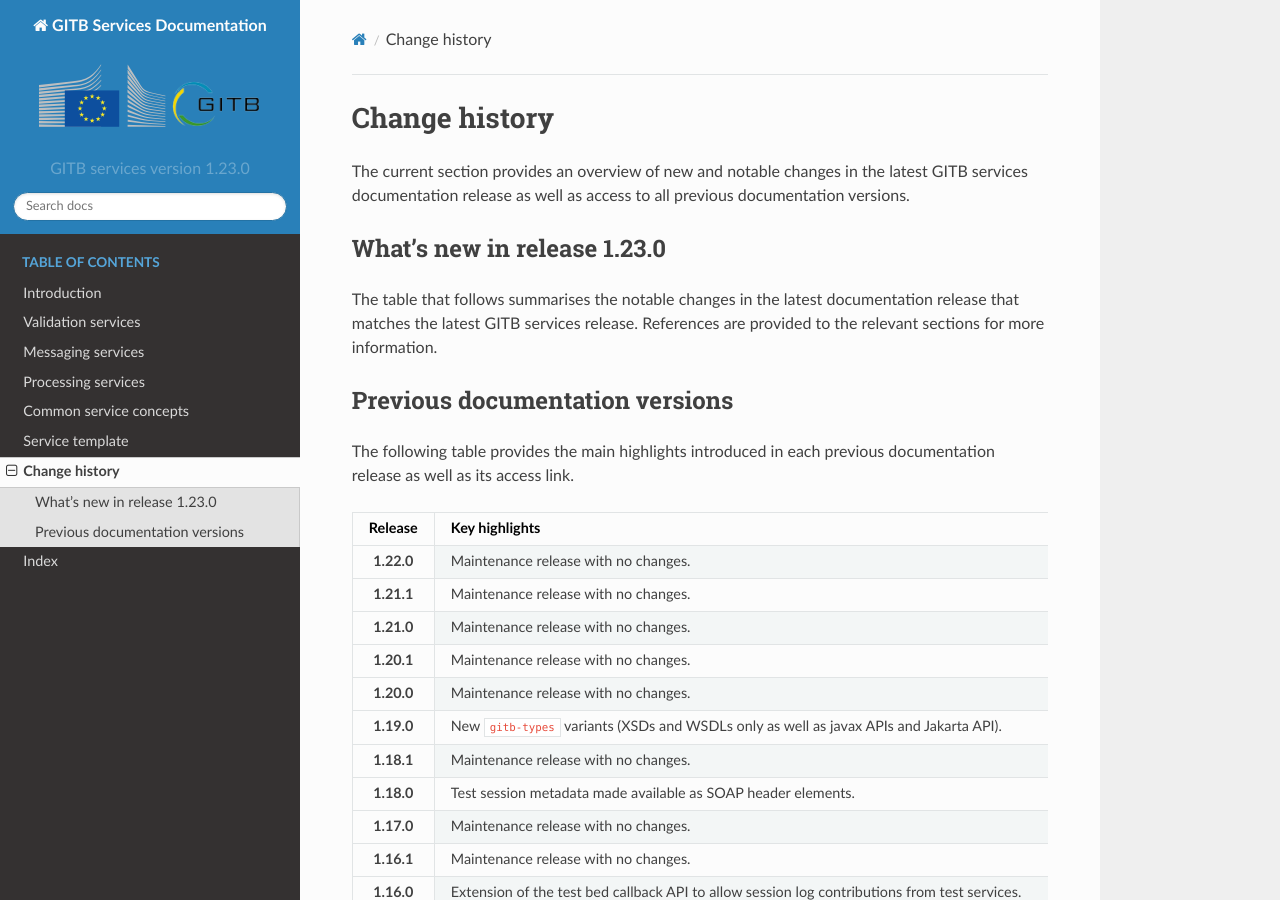
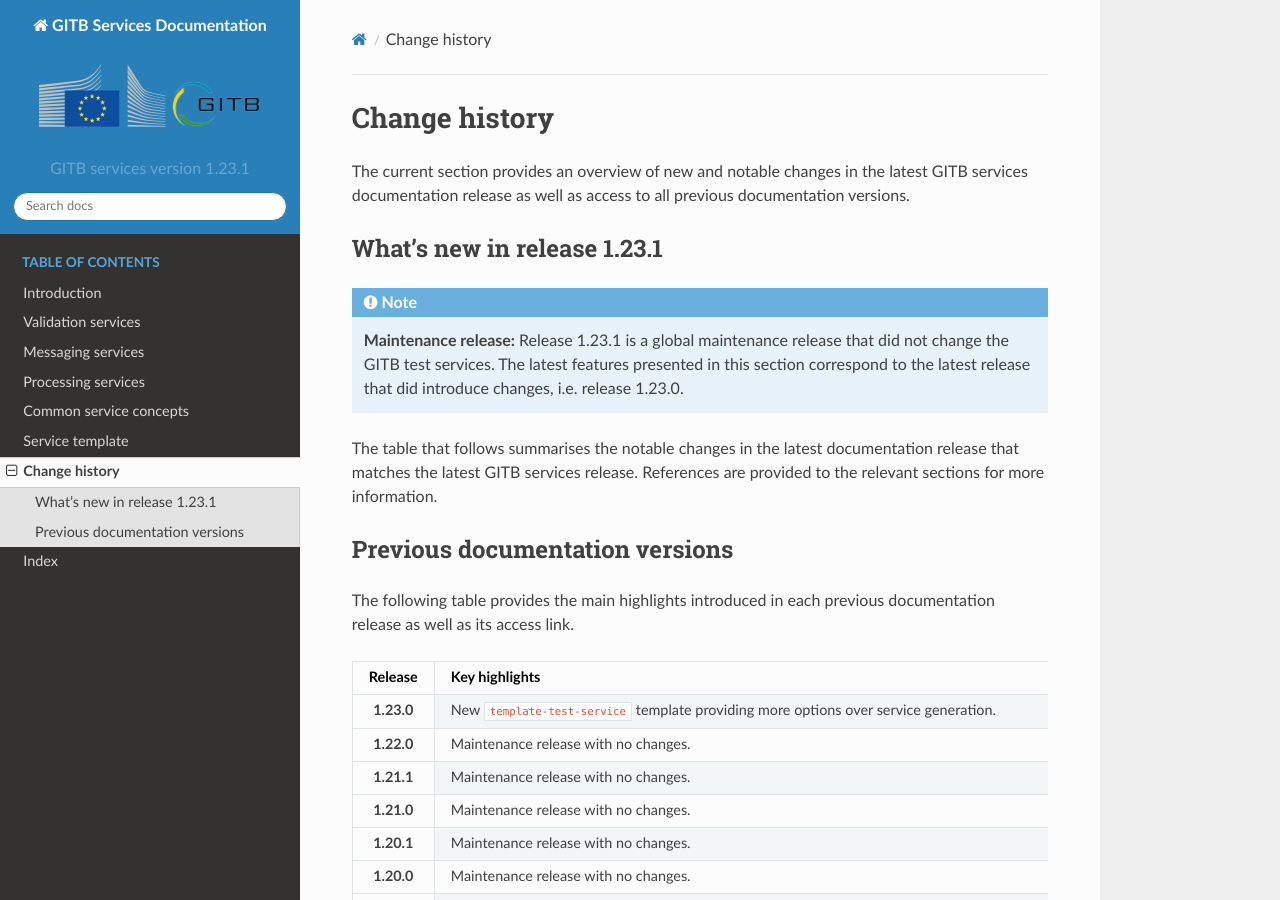
Before and after one commit to ISAITB/docs-services, a Sphinx documentation site: the page built from source/changelog/index.rst, in a window 1280 px wide and 900 px high. Built offline with Sphinx 7.4.7 and the Read the Docs theme 2.0.0, drawn with Linux system fonts in a browser that asks for light colours.

Commit message:
Updates for release 1.23.1

```diff
--- a/source/changelog/index.rst
+++ b/source/changelog/index.rst
@@ -8,8 +8,12 @@
 
 .. _changelog__new:
 
-What's new in release 1.23.0
+What's new in release 1.23.1
 ----------------------------
+
+.. note::
+    **Maintenance release:** Release 1.23.1 is a global maintenance release that did not change the GITB test services. The latest features presented
+    in this section correspond to the latest release that did introduce changes, i.e. release 1.23.0.
 
 The table that follows summarises the notable changes in the latest documentation release that matches the latest GITB services
 release. References are provided to the relevant sections for more information.
@@ -29,6 +33,7 @@
     :header: "Release", "Key highlights", "Documentation link"
     :stub-columns: 1
 
+    1.23.0, New ``template-test-service`` template providing more options over service generation., https://www.itb.ec.europa.eu/docs/services/1.23.0/
     1.22.0, Maintenance release with no changes., https://www.itb.ec.europa.eu/docs/services/1.22.0/
     1.21.1, Maintenance release with no changes., https://www.itb.ec.europa.eu/docs/services/1.21.1/
     1.21.0, Maintenance release with no changes., https://www.itb.ec.europa.eu/docs/services/1.21.0/
--- a/source/conf.py
+++ b/source/conf.py
@@ -24,9 +24,9 @@
 author = 'European Commission, DIGIT'
 
 # The short X.Y version
-version = 'GITB services version 1.23.0'
+version = 'GITB services version 1.23.1'
 # The full version, including alpha/beta/rc tags
-release = 'GITB services version 1.23.0'
+release = 'GITB services version 1.23.1'
 
 html_show_sourcelink = False
 html_show_sphinx = False
--- a/source/messaging/index.rst
+++ b/source/messaging/index.rst
@@ -114,7 +114,7 @@
     <dependency>
         <groupId>eu.europa.ec.itb</groupId>
         <artifactId>gitb-types-jakarta</artifactId>
-        <version>1.23.0</version>
+        <version>1.23.1</version>
     </dependency>
 
 .. note::
--- a/source/processing/index.rst
+++ b/source/processing/index.rst
@@ -51,7 +51,7 @@
     <dependency>
         <groupId>eu.europa.ec.itb</groupId>
         <artifactId>gitb-types-jakarta</artifactId>
-        <version>1.23.0</version>
+        <version>1.23.1</version>
     </dependency>
 
 .. note::
--- a/source/templates/index.rst
+++ b/source/templates/index.rst
@@ -62,7 +62,7 @@
 
 .. code-block:: none
 
-    mvn archetype:generate "-DarchetypeGroupId=eu.europa.ec.itb" "-DarchetypeArtifactId=template-test-service" "-DarchetypeVersion=1.23.0"
+    mvn archetype:generate "-DarchetypeGroupId=eu.europa.ec.itb" "-DarchetypeArtifactId=template-test-service" "-DarchetypeVersion=1.23.1"
 
 This will download and run the project generation process. Provide the following values for the requested properties:
 
@@ -82,7 +82,7 @@
 
     ...
     [INFO] ----------------------------------------------------------------------------
-    [INFO] Using following parameters for creating project from Archetype: template-test-service:1.23.0
+    [INFO] Using following parameters for creating project from Archetype: template-test-service:1.23.1
     [INFO] ----------------------------------------------------------------------------
     [INFO] Parameter: groupId, Value: org.test
     [INFO] Parameter: artifactId, Value: test-services
--- a/source/validation/index.rst
+++ b/source/validation/index.rst
@@ -26,7 +26,7 @@
   <dependency>
       <groupId>eu.europa.ec.itb</groupId>
       <artifactId>gitb-types-jakarta</artifactId>
-      <version>1.23.0</version>
+      <version>1.23.1</version>
   </dependency>
 
 .. note::
```
Also changed, not shown: other parts of source/templates/index.rst (+1 -1 lines).
